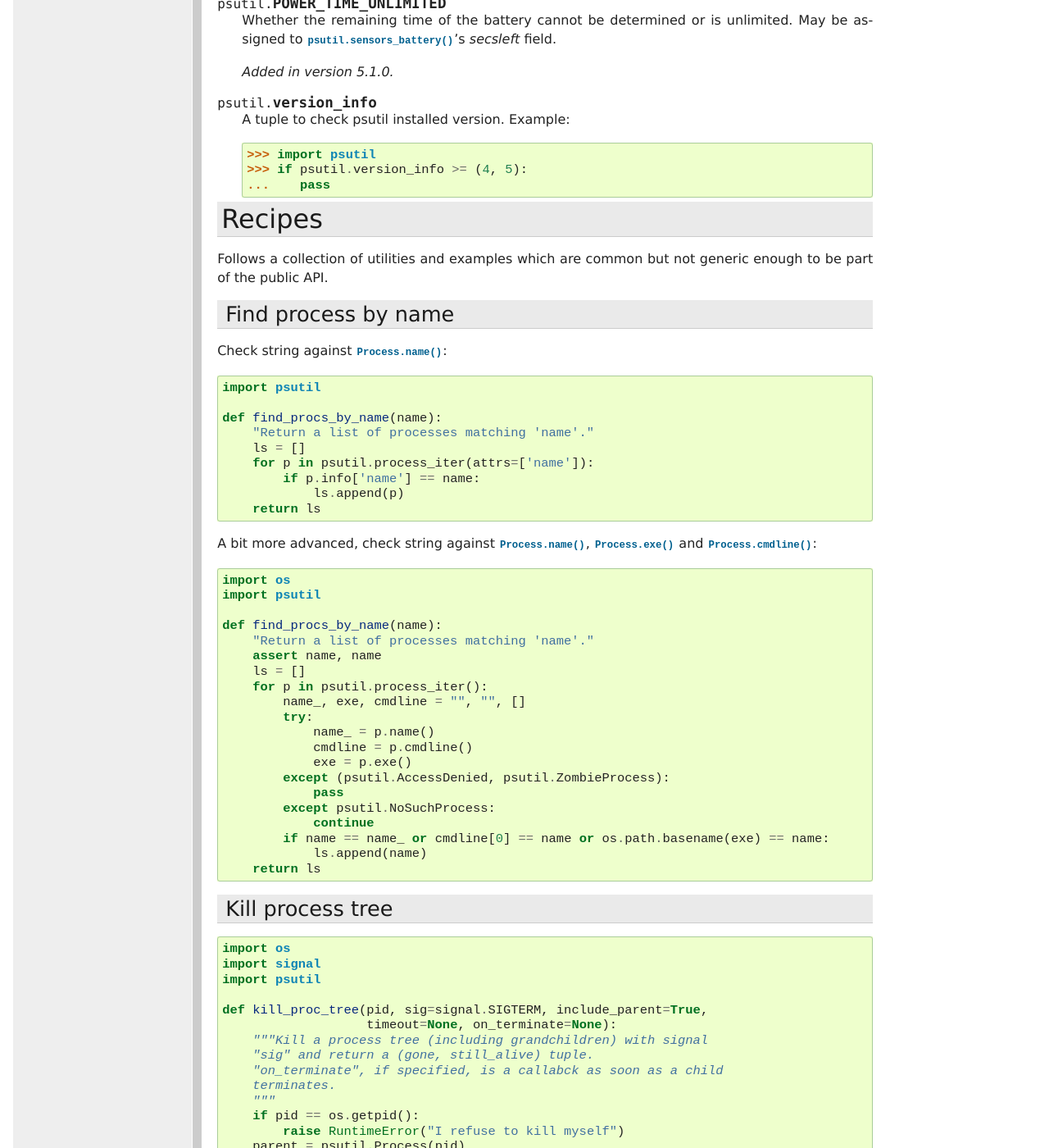
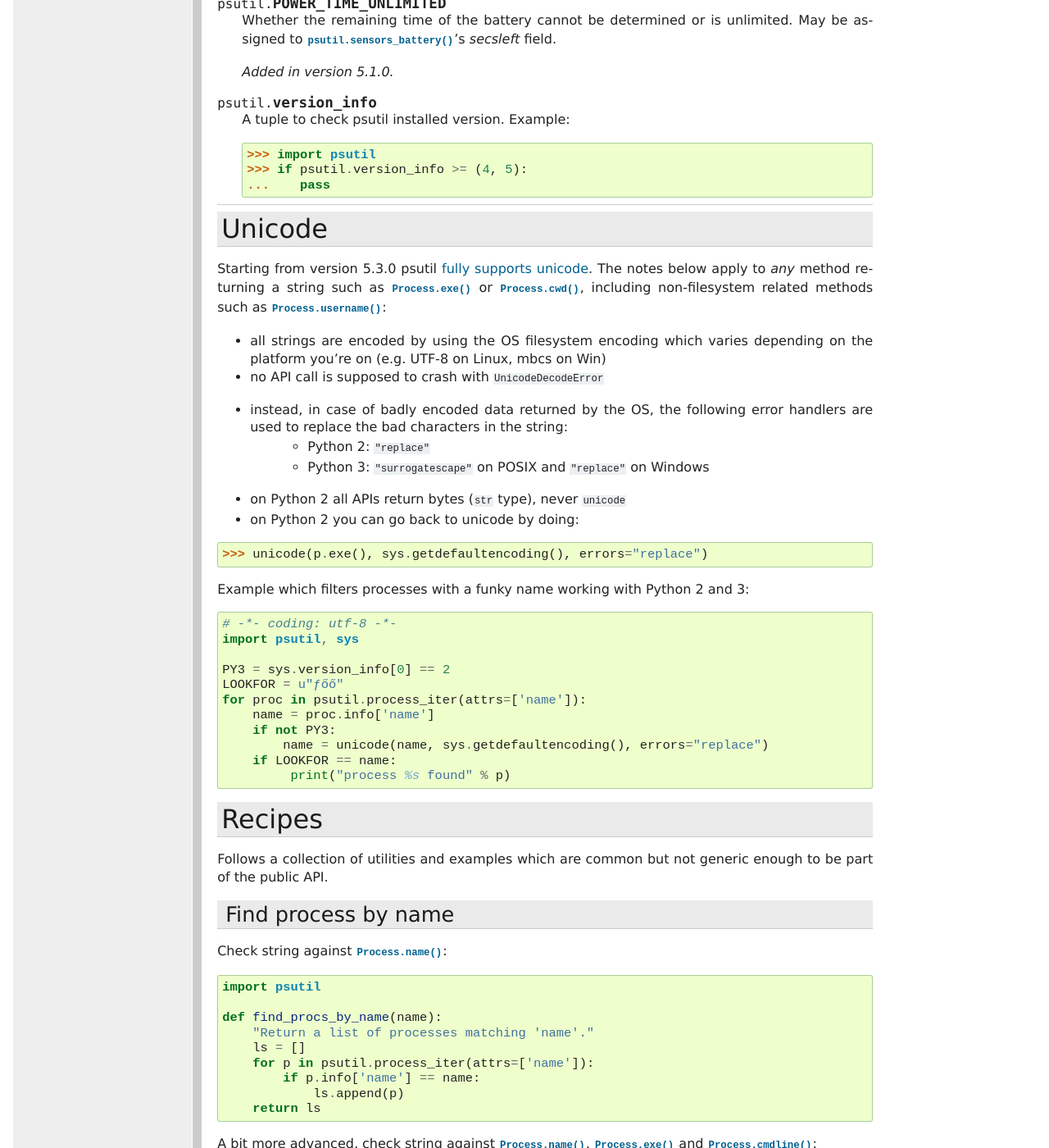
Before and after one commit to giampaolo/psutil, a Sphinx documentation site: the page built from docs/index.rst, in a window 1280 px wide and 1400 px high, scrolled down 35597 px. Shown: the whole window at 82% size. Built offline with Sphinx 7.4.7, drawn with Linux system fonts in a browser that asks for light colours; formulas are drawn with MathJax 3.

Commit message:
#1040: add notes about unicode in the doc

```diff
--- a/docs/index.rst
+++ b/docs/index.rst
@@ -2238,6 +2238,44 @@ Constants
       >>> import psutil
       >>> if psutil.version_info >= (4, 5):
       ...    pass
+
+----
+
+Unicode
+=======
+
+Starting from version 5.3.0 psutil
+`fully supports unicode <https://github.com/giampaolo/psutil/issues/1040>`__.
+The notes below apply to *any* method returning a string such as
+:meth:`Process.exe` or :meth:`Process.cwd`, including non-filesystem related
+methods such as :meth:`Process.username`:
+
+* all strings are encoded by using the OS filesystem encoding which varies
+  depending on the platform you're on (e.g. UTF-8 on Linux, mbcs on Win)
+* no API call is supposed to crash with ``UnicodeDecodeError``
+* instead, in case of badly encoded data returned by the OS, the following error handlers are used to replace the bad characters in the string:
+    * Python 2: ``"replace"``
+    * Python 3: ``"surrogatescape"`` on POSIX and ``"replace"`` on Windows
+* on Python 2 all APIs return bytes (``str`` type), never ``unicode``
+* on Python 2 you can go back to unicode by doing:
+
+.. code-block:: python
+
+    >>> unicode(p.exe(), sys.getdefaultencoding(), errors="replace")
+
+Example which filters processes with a funky name working with Python 2 and 3::
+
+    # -*- coding: utf-8 -*-
+    import psutil, sys
+
+    PY3 = sys.version_info[0] == 2
+    LOOKFOR = u"ƒőő"
+    for proc in psutil.process_iter(attrs=['name']):
+        name = proc.info['name']
+        if not PY3:
+            name = unicode(name, sys.getdefaultencoding(), errors="replace")
+        if LOOKFOR == name:
+             print("process %s found" % p)
 
 Recipes
 =======
```
